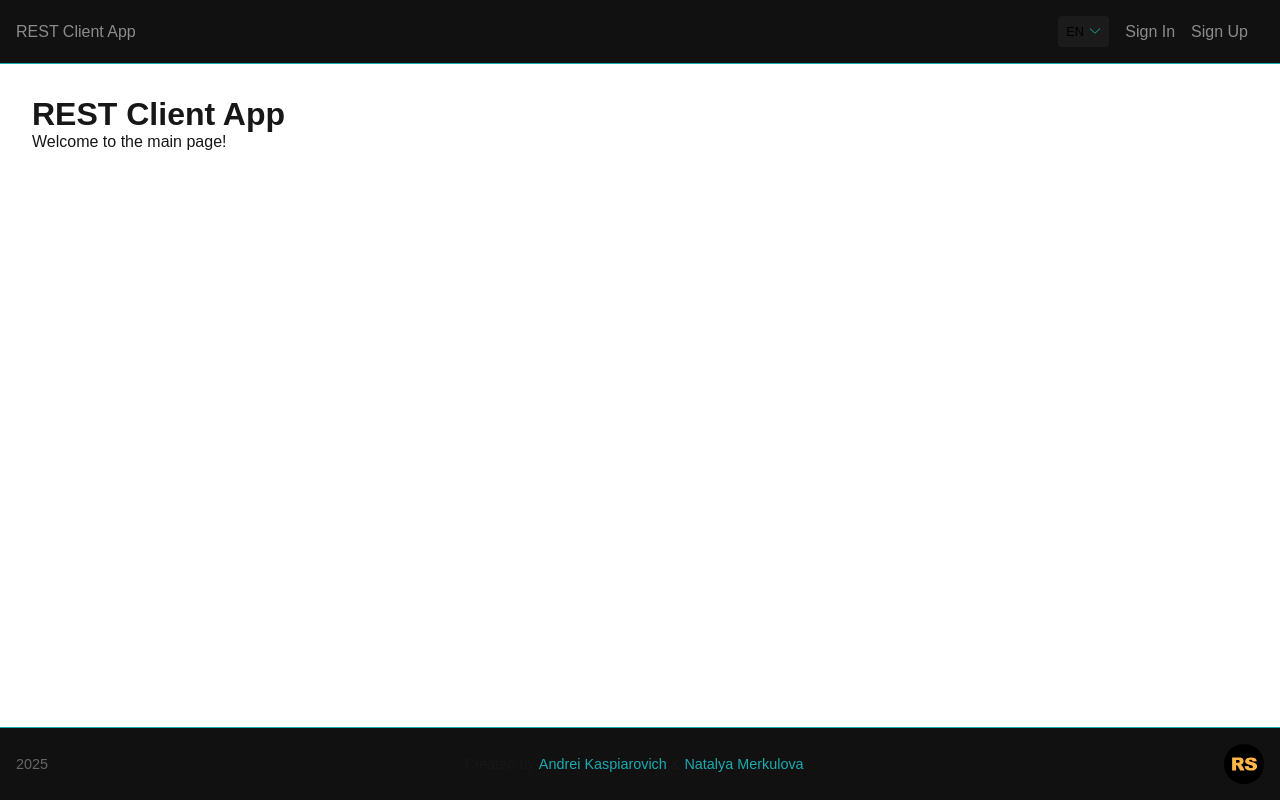
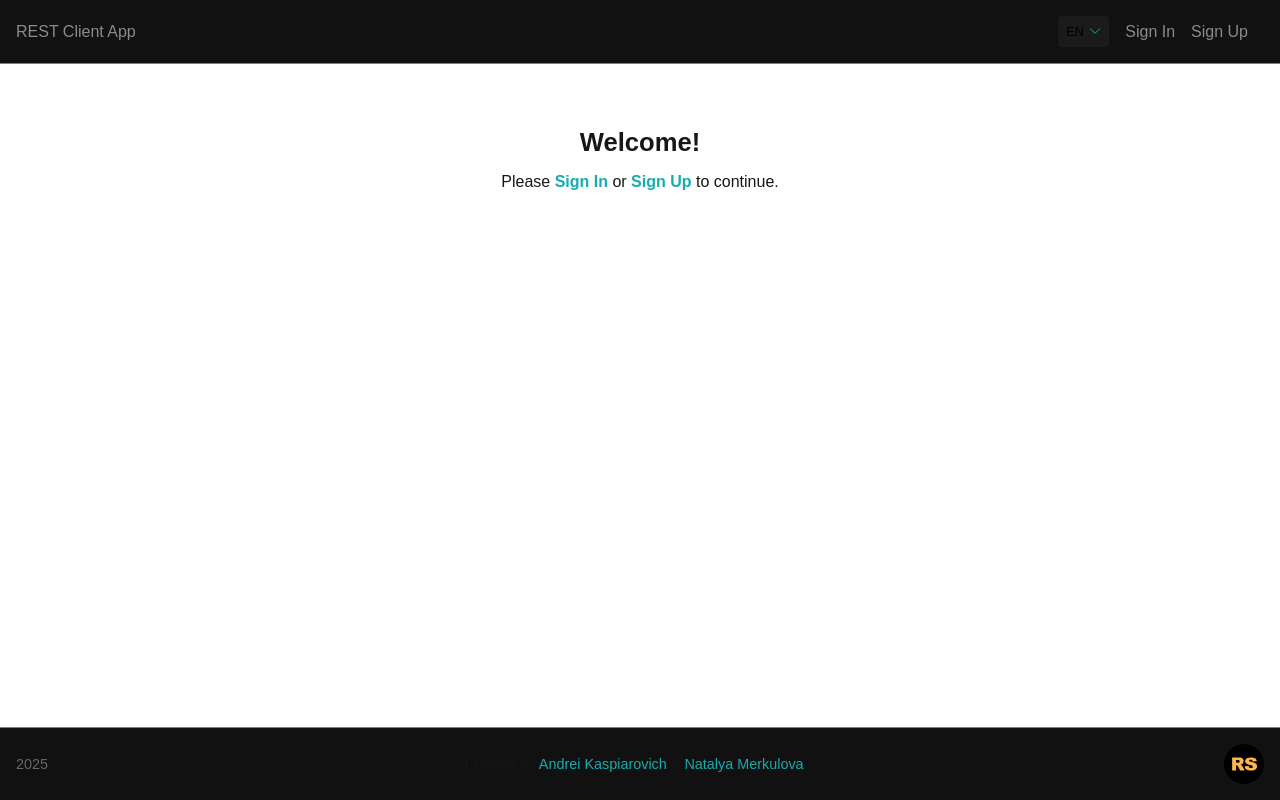
Before and after one commit to vadzimavich/rest-client-app, a Next.js app: page / in a window 1280 px wide. Built offline with nearby package versions, Linux system fonts and the light colour scheme; no server answers.

Commit message:
feat: create ui for the main page

```diff
--- a/src/app/globals.css
+++ b/src/app/globals.css
@@ -1,12 +1,16 @@
 :root {
   --background: #ffffff;
   --foreground: #171717;
+  --accent: #19abb0;
+  --accent-hover: #23c2c8;
 }
 
 @media (prefers-color-scheme: dark) {
   :root {
     --background: #0a0a0a;
     --foreground: #ededed;
+    --accent: #19abb0;
+    --accent-hover: #23c2c8;
   }
 }
 
--- a/src/app/page.module.css
+++ b/src/app/page.module.css
@@ -1,167 +1,55 @@
-.page {
-  --gray-rgb: 0, 0, 0;
-  --gray-alpha-200: rgba(var(--gray-rgb), 0.08);
-  --gray-alpha-100: rgba(var(--gray-rgb), 0.05);
-
-  --button-primary-hover: #383838;
-  --button-secondary-hover: #f2f2f2;
-
-  display: grid;
-  grid-template-rows: 20px 1fr 20px;
-  align-items: center;
-  justify-items: center;
-  min-height: 100svh;
-  padding: 80px;
-  gap: 64px;
-  font-family: var(--font-geist-sans);
+.container {
+  max-width: 600px;
+  margin: 4rem auto;
+  text-align: center;
 }
 
-@media (prefers-color-scheme: dark) {
-  .page {
-    --gray-rgb: 255, 255, 255;
-    --gray-alpha-200: rgba(var(--gray-rgb), 0.145);
-    --gray-alpha-100: rgba(var(--gray-rgb), 0.06);
-
-    --button-primary-hover: #ccc;
-    --button-secondary-hover: #1a1a1a;
-  }
+.loading {
+  margin-top: 4rem;
+  text-align: center;
+  font-size: 1.2rem;
 }
 
-.main {
-  display: flex;
-  flex-direction: column;
-  gap: 32px;
-  grid-row-start: 2;
+.title {
+  font-size: 1.6rem;
+  margin-bottom: 1rem;
+  color: var(--foreground);
 }
 
-.main ol {
-  font-family: var(--font-geist-mono);
-  padding-left: 0;
-  margin: 0;
-  font-size: 14px;
-  line-height: 24px;
-  letter-spacing: -0.01em;
-  list-style-position: inside;
+.text {
+  font-size: 1rem;
+  margin-bottom: 2rem;
+  color: var(--foreground);
 }
 
-.main li:not(:last-of-type) {
-  margin-bottom: 8px;
+.link {
+  color: var(--accent);
+  font-weight: bold;
+  text-decoration: none;
 }
 
-.main code {
-  font-family: inherit;
-  background: var(--gray-alpha-100);
-  padding: 2px 4px;
-  border-radius: 4px;
-  font-weight: 600;
+.link:hover {
+  text-decoration: underline;
 }
 
-.ctas {
+.nav {
   display: flex;
-  gap: 16px;
+  justify-content: center;
+  gap: 1rem;
+  margin-top: 2rem;
 }
 
-.ctas a {
-  appearance: none;
-  border-radius: 128px;
-  height: 48px;
-  padding: 0 20px;
-  border: 1px solid transparent;
-  transition:
-    background 0.2s,
-    color 0.2s,
-    border-color 0.2s;
-  cursor: pointer;
-  display: flex;
-  align-items: center;
-  justify-content: center;
-  font-size: 16px;
-  line-height: 20px;
-  font-weight: 500;
+.button {
+  padding: 0.75rem 1.5rem;
+  border-radius: 8px;
+  background: var(--accent);
+  color: white;
+  font-weight: 600;
+  font-size: 1rem;
+  text-decoration: none;
+  transition: background 0.2s ease-in-out;
 }
 
-a.primary {
-  background: var(--foreground);
-  color: var(--background);
-  gap: 8px;
+.button:hover {
+  background: var(--accent-hover);
 }
-
-a.secondary {
-  border-color: var(--gray-alpha-200);
-  min-width: 158px;
-}
-
-.footer {
-  grid-row-start: 3;
-  display: flex;
-  gap: 24px;
-}
-
-.footer a {
-  display: flex;
-  align-items: center;
-  gap: 8px;
-}
-
-.footer img {
-  flex-shrink: 0;
-}
-
-/* Enable hover only on non-touch devices */
-@media (hover: hover) and (pointer: fine) {
-  a.primary:hover {
-    background: var(--button-primary-hover);
-    border-color: transparent;
-  }
-
-  a.secondary:hover {
-    background: var(--button-secondary-hover);
-    border-color: transparent;
-  }
-
-  .footer a:hover {
-    text-decoration: underline;
-    text-underline-offset: 4px;
-  }
-}
-
-@media (max-width: 600px) {
-  .page {
-    padding: 32px;
-    padding-bottom: 80px;
-  }
-
-  .main {
-    align-items: center;
-  }
-
-  .main ol {
-    text-align: center;
-  }
-
-  .ctas {
-    flex-direction: column;
-  }
-
-  .ctas a {
-    font-size: 14px;
-    height: 40px;
-    padding: 0 16px;
-  }
-
-  a.secondary {
-    min-width: auto;
-  }
-
-  .footer {
-    flex-wrap: wrap;
-    align-items: center;
-    justify-content: center;
-  }
-}
-
-@media (prefers-color-scheme: dark) {
-  .logo {
-    filter: invert();
-  }
-}
--- a/src/app/page.tsx
+++ b/src/app/page.tsx
@@ -1,9 +1,48 @@
+"use client";
+
+import Link from "next/link";
+import { useAuth } from "@/hooks/useAuth";
+import styles from "./page.module.css";
 
 export default function HomePage() {
+  const { user, loading } = useAuth();
+
+  if (loading) {
+    return <div className={styles.loading}>Loading...</div>;
+  }
+
   return (
-    <main style={{ padding: '2rem' }}>
-      <h1>REST Client App</h1>
-      <p>Welcome to the main page!</p>
-    </main>
+    <div className={styles.container}>
+      {!user ? (
+        <>
+          <h1 className={styles.title}>Welcome!</h1>
+          <p className={styles.text}>
+            Please{" "}
+            <Link href="/signin" className={styles.link}>
+              Sign In
+            </Link>{" "}
+            or{" "}
+            <Link href="/signup" className={styles.link}>
+              Sign Up
+            </Link>{" "}
+            to continue.
+          </p>
+        </>
+      ) : (
+        <>
+          <h1 className={styles.title}>
+            Welcome back, {user.email?.split("@")[0]}!
+          </h1>
+          <nav className={styles.nav}>
+            <Link href="/client" className={styles.button}>
+              REST Client
+            </Link>
+            <Link href="/history" className={styles.button}>
+              History
+            </Link>
+          </nav>
+        </>
+      )}
+    </div>
   );
 }
```
